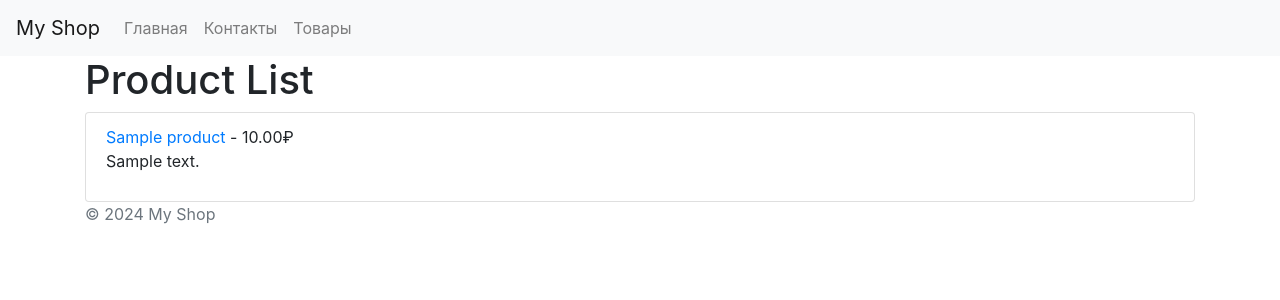
After one commit to KirButakov/django_hw, a Django app: page /products/ in a window 1280 px wide. The commit adds this page. Shown: the top 300 px of the page. Run offline with Django 5.2, Linux system fonts and the light colour scheme; tables that the repository leaves empty hold one stand-in row (values such as "Sample post"); some libraries are stand-ins or nearby versions.

Commit message:
homework

```diff
--- a/my_project/catalog/admin.py
+++ b/my_project/catalog/admin.py
@@ -1,6 +1,6 @@
 from django.contrib import admin
 from .models.category import Category
-from .models.product import Product
+from .models.Product import Product
 
 # Register your models here.
 @admin.register(Category)
--- a/my_project/catalog/models/__init__.py
+++ b/my_project/catalog/models/__init__.py
@@ -0,0 +1,2 @@
+from .Product import Product
+from .category import Category
--- /dev/null
+++ b/my_project/catalog/templates/catalog/base.html
@@ -0,0 +1,25 @@
+<!DOCTYPE html>
+<html lang="en">
+<head>
+    <meta charset="UTF-8">
+    <meta name="viewport" content="width=device-width, initial-scale=1.0">
+    <title>{% block title %}My Shop{% endblock %}</title>
+    <link rel="stylesheet" href="https://stackpath.bootstrapcdn.com/bootstrap/4.5.2/css/bootstrap.min.css">
+</head>
+<body>
+    <header>
+        {% include 'catalog/menu.html' %}
+    </header>
+
+    <main role="main" class="container">
+        {% block content %}
+        {% endblock %}
+    </main>
+
+    <footer class="footer">
+        <div class="container">
+            <span class="text-muted">© 2024 My Shop</span>
+        </div>
+    </footer>
+</body>
+</html>
--- a/my_project/catalog/templates/catalog/home.html
+++ b/my_project/catalog/templates/catalog/home.html
@@ -5,7 +5,6 @@
     <meta charset="utf-8">
     <meta name="viewport" content="width=device-width, initial-scale=1">
     <title>Skystore</title>
-    <!-- Подключите статичеcкие файлы со стилями Bootstrap -->
     <link href="{% static 'catalog/css/bootstrap.min.css' %}" rel="stylesheet">
 </head>
 <body>
@@ -14,6 +13,7 @@
     <nav class="ms-5">
         <a class="p-2 btn btn-outline-primary" href="/">Каталог</a>
         <a class="p-2 btn btn-outline-primary" href="/contacts/">Контакты</a>
+        <a class="p-2 btn btn-outline-primary" href="{% url 'product_list' %}">Продукты</a> <!-- Новая ссылка -->
     </nav>
 </div>
 
@@ -75,7 +75,6 @@
         </div>
     </footer>
 </div>
-<!-- Подключите статичеcкие файлы со скриптами Bootstrap -->
 <script src="{% static 'catalog/js/bootstrap.bundle.min.js' %}"></script>
 </body>
 </html>
--- /dev/null
+++ b/my_project/catalog/templates/catalog/menu.html
@@ -0,0 +1,19 @@
+<nav class="navbar navbar-expand-lg navbar-light bg-light">
+    <a class="navbar-brand" href="/">My Shop</a>
+    <button class="navbar-toggler" type="button" data-toggle="collapse" data-target="#navbarNav" aria-controls="navbarNav" aria-expanded="false" aria-label="Toggle navigation">
+        <span class="navbar-toggler-icon"></span>
+    </button>
+    <div class="collapse navbar-collapse" id="navbarNav">
+        <ul class="navbar-nav">
+            <li class="nav-item">
+                <a class="nav-link" href="{% url 'home' %}">Главная</a>
+            </li>
+            <li class="nav-item">
+                <a class="nav-link" href="{% url 'contacts' %}">Контакты</a>
+            </li>
+            <li class="nav-item">
+                <a class="nav-link" href="{% url 'product_list' %}">Товары</a>
+            </li>
+        </ul>
+    </div>
+</nav>
--- /dev/null
+++ b/my_project/catalog/templates/catalog/product_list.html
@@ -0,0 +1,15 @@
+{% extends 'catalog/base.html' %}
+
+{% block content %}
+    <h1>Product List</h1>
+    <ul class="list-group">
+        {% for product in products %}
+            <li class="list-group-item">
+                <a href="{% url 'product_detail' product.pk %}">{{ product.name }}</a> - {{ product.price }}₽
+                <p>{{ product.description|truncatechars:100 }}</p>
+            </li>
+        {% empty %}
+            <li class="list-group-item">No products available.</li>
+        {% endfor %}
+    </ul>
+{% endblock %}
--- a/my_project/catalog/urls.py
+++ b/my_project/catalog/urls.py
@@ -2,6 +2,8 @@ from django.urls import path
 from . import views
 
 urlpatterns = [
-    path('', views.home, name='home'),  # Home page
-    path('contacts/', views.contacts, name='contacts'),  # Contacts page
+    path('', views.home, name='home'),  # Главная страница
+    path('contacts/', views.contacts, name='contacts'),  # Страница контактов
+    path('products/', views.product_list, name='product_list'), # Страница со всеми продуктами
+    path('products/<int:pk>/', views.product_detail, name='product_detail'),  # Страница с деталями конкретного продукта
 ]
--- a/my_project/catalog/views.py
+++ b/my_project/catalog/views.py
@@ -1,7 +1,16 @@
-from django.shortcuts import render
+from django.shortcuts import render, get_object_or_404
+from .models import Product
 
 def home(request):
     return render(request, 'catalog/home.html')
 
 def contacts(request):
     return render(request, 'catalog/contacts.html')
+
+def product_list(request):
+    products = Product.objects.all()
+    return render(request, 'catalog/product_list.html', {'products': products})
+
+def product_detail(request, pk):
+    product = get_object_or_404(Product, pk=pk)
+    return render(request, 'catalog/product_detail.html', {'product': product})
--- /dev/null
+++ b/requirements.txt
@@ -0,0 +1,2 @@
+Django>=4.2
+Pillow>=9.1.0
```
Also changed, not shown: my_project/catalog/product_detail.html (added, +12 -0 lines), my_project/catalog/models/Product.py (renamed from my_project/catalog/models/product.py).
